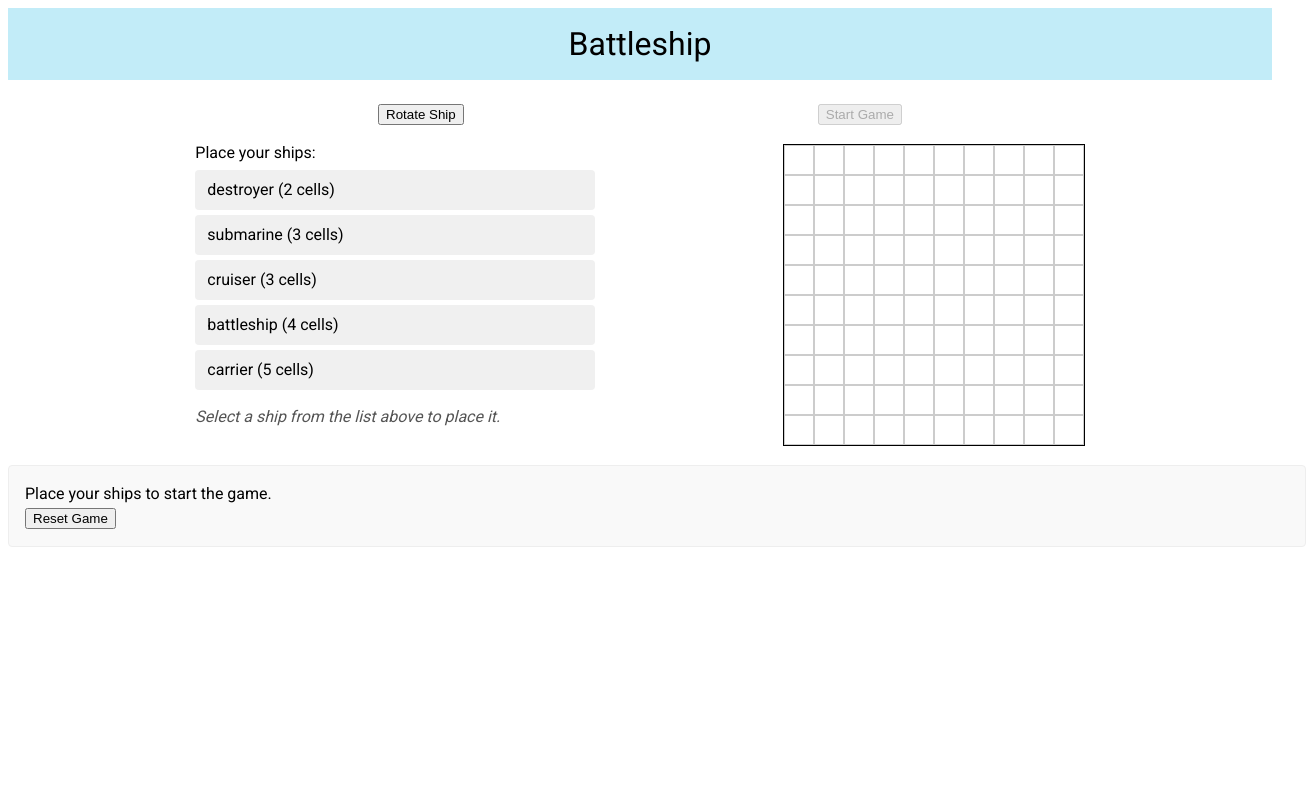
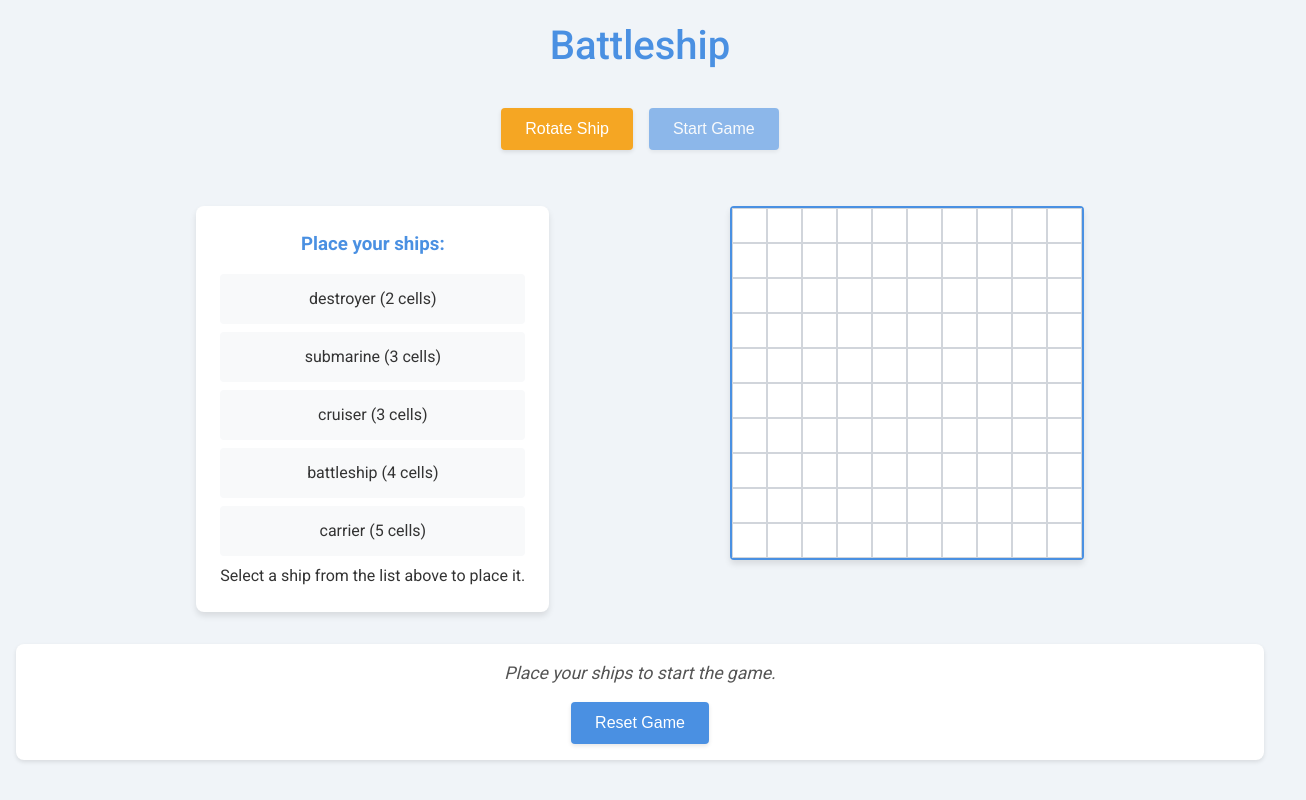
Before and after one commit to alasdairwood04/Battleship, a website built with webpack: page src/template.html in a window 1280 px wide. Shown: the whole page, 1306 px wide, since content can reach past the window. Built offline with nearby package versions, Linux system fonts and the light colour scheme.

Commit message:
added styling

```diff
--- a/src/index.js
+++ b/src/index.js
@@ -169,38 +169,65 @@ document.addEventListener("DOMContentLoaded", () => {
 // play logic
 computerBoardElement.addEventListener("click", (event) => {
     if (gameController.gamePhase === "play" && gameController.currentPlayer === humanPlayer) {
-            handleCellClick(event, gameController);
+        const cell = event.target;
+        if (!cell.dataset.x || !cell.dataset.y) {
+            return; // Skip if click wasn't on a cell
+        }
+
+        const x = parseInt(cell.dataset.x);
+        const y = parseInt(cell.dataset.y);
+        const coordinates = [x, y];
+
+        // Make the move directly instead of using handleCellClick
+        const result = gameController.playTurn(coordinates);
+
+        // Check if it was a valid move
+        if (!result.success && result.alreadyAttacked) {
+            updateGameStatus(result.message);
+            return;
+        }
+
+        // Update the UI based on the result
+        if (result.hit) {
+            cell.classList.add('hit');
+            updateGameStatus("You hit a ship!");
+        } else {
+            cell.classList.add('miss');
+            updateGameStatus("You missed!");
+        }
 
         if (gameController.getIsOver()) {
             updateGameStatus(`Game Over! ${gameController.winner.getName()} wins!`);
             resetButton.style.display = 'block';
+            return;
         }
 
         // Computer player's turn
         if (gameController.gamePhase === "play" && gameController.currentPlayer === computerPlayer) {
+            updateGameStatus("Computer is thinking...");
+
             setTimeout(() => {
                 const result = gameController.playTurn();
-
                 const [x, y] = result.coordinates;
-
                 const cell = playerBoardElement.querySelector(`[data-x="${x}"][data-y="${y}"]`);
 
-                    // Now 'cell' will be a valid DOM element
+                // Update UI based on computer's move
                 if (result.hit) {
                     cell.classList.add('hit');
+                    updateGameStatus("Computer hit your ship!");
                 } else {
                     cell.classList.add('miss');
+                    updateGameStatus("Computer missed! Your turn.");
                 }
 
                 if (gameController.getIsOver()) {
                     updateGameStatus(`Game Over! ${gameController.winner.getName()} wins!`);
                     resetButton.style.display = 'block';
                 }
-                }, 500);
+            }, 1500);
         }
     }
 });
-
 
     // reset game logic
     resetButton.addEventListener("click", () => {
--- a/src/logic/GameController.js
+++ b/src/logic/GameController.js
@@ -42,6 +42,9 @@ export default class GameController {
 }
 
     playTurn(coordinates = null) {
+        let sunkenComputerShips = new Set();
+        let sunkenPlayerShips = new Set();
+
         if (this.gamePhase !== "play") {
             throw new Error("Game is not in play phase");
         }
@@ -50,6 +53,8 @@ export default class GameController {
         if (this.isOver) {
             return {
                 success: true,
+                sunkenComputerShips: sunkenComputerShips,
+                sunkenPlayerShips: sunkenPlayerShips,
                 message: "Game over"
             }
         }
@@ -63,6 +68,14 @@ export default class GameController {
             console.log(`Computer attacking at coordinates: ${attackCoordinates}`);
             console.log(`Computer attacking at board: ${this.opponent.getName()}`);
             attackResult = this.currentPlayer.attack(this.opponent.getGameboard(), attackCoordinates);
+
+
+            // check if a ship has sunk
+            for (const ship of this.opponent.getGameboard().getShips()) {
+                if (ship.isSunk()) {
+                    sunkenComputerShips.add(ship);
+                }
+            }
 
             if (this.opponent.getGameboard().areAllShipsSunk()) {
                 this.isOver = true;
@@ -78,14 +91,37 @@ export default class GameController {
                 success: true,
                 hit: attackResult,
                 coordinates: attackCoordinates,
+                sunkenComputerShips: sunkenComputerShips,
+                sunkenPlayerShips: sunkenPlayerShips,
                 message: attackResult ? 'Hit!' : 'Miss!'
             };
         }
 
         // Human player's turn
         if (coordinates) {
+
+            if (this.opponent.getGameboard().isAlreadyAttacked(coordinates)) {
+                return {
+                    success: false,
+                    alreadyAttacked: true,
+                    sunkenPlayerShips: sunkenPlayerShips,
+                    sunkenComputerShips: sunkenComputerShips,
+                    message: 'You already attacked this position. Choose another one.'
+                };
+            }
+
             attackResult = this.currentPlayer.attack(this.opponent.getGameboard(), coordinates);
 
+
+            // check if a ship has sunk
+            for (const ship of this.opponent.getGameboard().getShips()) {
+                if (ship.isSunk()) {
+                    sunkenComputerShips.add(ship);
+                }
+            }
+
+
+            // Check if the opponent's ships are sunk
             if (this.opponent.getGameboard().areAllShipsSunk()) {
                 this.isOver = true;
                 this.winner = this.currentPlayer;
@@ -101,12 +137,16 @@ export default class GameController {
                 success: true,
                 hit: attackResult,
                 coordinates: coordinates,
+                sunkenComputerShips: sunkenComputerShips,
+                sunkenPlayerShips: sunkenPlayerShips,
                 message: attackResult ? 'Hit!' : 'Miss!'
             };
         }
         // If no coordinates are provided, it's an invalid turn
         return {
             success: false,
+            sunkenComputerShips: sunkenComputerShips,
+            sunkenPlayerShips: sunkenPlayerShips,
             message: 'Invalid turn'
         };
     }
--- a/src/logic/Gameboard.js
+++ b/src/logic/Gameboard.js
@@ -61,6 +61,14 @@ export default class Gameboard {
         return false;
     }
 
+    isAlreadyAttacked(coordinates) {
+        const [x, y] = coordinates;
+            // Check if coordinates exist in either hits or misses logs
+        return this.logOfHits.some(([hitX, hitY]) => hitX === x && hitY === y) ||
+               this.logOfMisses.some(([missX, missY]) => missX === x && missY === y);
+
+    }
+
     getHits() {
         return this.logOfHits;
     }
@@ -71,6 +79,10 @@ export default class Gameboard {
 
     getBoard() {
         return this.board;
+    }
+
+    getShips() {
+        return this.ships;
     }
 
     areAllShipsSunk() {
--- a/src/styles.css
+++ b/src/styles.css
@@ -1,180 +1,227 @@
 :root {
-  line-height: 1.5;
+  --font-family-sans: "Roboto", -apple-system, BlinkMacSystemFont, "Segoe UI",
+    "Helvetica Neue", Arial, sans-serif;
+  --font-size-base: 16px;
+  --line-height-base: 1.5;
+
+  --color-primary: #4a90e2; /* A nice, calming blue */
+  --color-secondary: #f5a623; /* A warm, inviting orange for accents */
+  --color-background: #f0f4f8; /* A very light grey for the background */
+  --color-text: #333;
+  --color-hit: #e63946; /* A clear, vibrant red for hits */
+  --color-miss: #a8dadc; /* A soft, muted blue for misses */
+  --color-ship: #457b9d; /* A darker, more solid blue for ships */
+  --color-cell-border: #d1d5db;
+  --color-cell-hover: #e2e8f0;
 }
 
-h1, h2, h3, h4, h5, figure, p, ol, ul {
+/* --- Global Resets and Defaults --- */
+*,
+*::before,
+*::after {
+  box-sizing: border-box;
   margin: 0;
+  padding: 0;
 }
 
-ol[role="list"], ul[role="list"] {
-  list-style: none;
-  padding-inline: 0;
+html {
+  font-size: var(--font-size-base);
+  scroll-behavior: smooth;
 }
 
-h1, h2, h3, h4, h5 {
-  font-size: inherit;
-  font-weight: inherit;
+body {
+  font-family: var(--font-family-sans);
+  line-height: var(--line-height-base);
+  background-color: var(--color-background);
+  color: var(--color-text);
+  text-align: center;
+  padding: 1rem;
 }
 
-img {
-  display: block;
-  max-inline-size: 100%;
+h1,
+h2 {
+  font-weight: 500;
+  margin-bottom: 1rem;
+}
+
+/* --- Header --- */
+header {
+  margin-bottom: 2rem;
+}
+
+header h1 {
+  font-size: 2.5rem;
+  color: var(--color-primary);
+}
+
+/* --- Game Containers --- */
+.game-container,
+#setup-container {
+  display: flex;
+  flex-direction: column;
+  align-items: center;
+  gap: 2rem;
+}
+
+.ship-placement-and-human-board {
+    display: flex;
+    justify-content: space-evenly;
+    width: 100%;
+    align-items: flex-start;
+}
+
+.game-boards {
+    display: flex;
+    justify-content: center;
+    gap: 3rem;
+    flex-wrap: wrap;
+}
+
+/* --- Game Board --- */
+.game-board {
+  display: grid;
+  grid-template-columns: repeat(10, 35px);
+  grid-template-rows: repeat(10, 35px);
+  border: 2px solid var(--color-primary);
+  border-radius: 4px;
+  background-color: #fff;
+  box-shadow: 0 4px 6px rgba(0, 0, 0, 0.1);
+}
+
+.cell {
+  width: 35px;
+  height: 35px;
+  border: 1px solid var(--color-cell-border);
+  transition: background-color 0.2s ease;
+}
+
+.cell:hover {
+  background-color: var(--color-cell-hover);
+  cursor: pointer;
+}
+
+/* --- Cell States --- */
+.ship {
+  background-color: var(--color-ship);
+}
+
+.hit {
+  background-color: var(--color-hit);
+}
+
+.miss {
+  background-color: var(--color-miss);
+}
+
+#computer-board .cell.ship {
+    background-color: #fff; /* Hide computer's ships */
+}
+
+#computer-board .cell.hit {
+    background-color: var(--color-hit);
+}
+
+#computer-board .cell.miss {
+    background-color: var(--color-miss);
 }
 
 
-/* HTML and Body styles (global defaults) */
-
-
-/* HTML and Body styles (global defaults) */
-
-html {
-    font-size: 16px; /* Base font size for rem units */
-    scroll-behavior: smooth; /* Optional: smooth scrolling for anchor links */
+/* --- Ship Selection and Controls --- */
+.ship-placement-container {
+    padding: 1.5rem;
+    background-color: #fff;
+    border-radius: 8px;
+    box-shadow: 0 4px 6px rgba(0, 0, 0, 0.1);
+    min-width: 300px;
 }
 
-body {
-    font-family: "Roboto", Arial, sans-serif; /* Fallback fonts */
-    font-size: 1rem; /* Inherit from html */
-    /* background-color: hsla(208, 100%, 97%, 0.757); */
+.ship-selection-list h3 {
+    margin-bottom: 1rem;
+    color: var(--color-primary);
 }
 
-.game-board {
-    display: grid;
-    grid-template-columns: repeat(10, 30px);
-    grid-template-rows: repeat(10, 30px);
-    border: 1px solid black;
-    width: 300px;
-    height: 300px;
-}
-
-.game-container {
-    display: flex;
-    justify-content: space-evenly;
-    align-items: center;
-    margin-bottom: 20px;
-
-}
-
-.cell {
-    width: 30px;
-    height: 30px;
-    border: 1px solid #ccc;
-    box-sizing: border-box;
-}
-
-.ship {
-    background-color: grey;
-}
-
-#computer-board .cell.ship {
-    background-color: white;
-}
-
-#computer-board .cell.hit {
-    background-color: red;
-}
-
-#computer-board .cell.miss {
-    background-color: lightblue;
-}
-
-
-.hit {
-    background-color: red;
-}
-
-
-.miss {
-    background-color: lightblue;
+.ship-item, .ship-item.selected, .ship-item.placed {
+    padding: 0.75rem 1rem;
+    margin: 0.5rem 0;
+    border-radius: 4px;
+    cursor: pointer;
+    transition: all 0.2s ease;
+    border: 1px solid transparent;
 }
 
 .ship-item {
-    padding: 8px 12px;
-    margin: 5px 0;
-    border-radius: 4px;
-    cursor: pointer;
-    background-color: #f0f0f0;
-    transition: all 0.2s ease;
+    background-color: #f8f9fa;
 }
 
 .ship-item:hover {
-    background-color: #e0e0e0;
+    background-color: #e9ecef;
 }
 
 .ship-item.selected {
-    background-color: #4CAF50;
+    background-color: var(--color-secondary);
     color: white;
     box-shadow: 0 2px 4px rgba(0,0,0,0.2);
+    border-color: var(--color-primary);
 }
 
 .ship-item.placed {
-    background-color: #9E9E9E;
-    color: #f0f0f0;
+    background-color: #e9ecef;
+    color: #6c757d;
     cursor: not-allowed;
     text-decoration: line-through;
 }
 
-.ship-instructions {
-    margin-top: 15px;
+.ship-controls {
+    margin-bottom: 1.5rem;
+    display: flex;
+    gap: 1rem;
+    justify-content: center;
+}
+
+/* --- Buttons --- */
+button {
+    padding: 0.75rem 1.5rem;
+    border: none;
+    border-radius: 4px;
+    font-size: 1rem;
+    font-weight: 500;
+    cursor: pointer;
+    transition: all 0.2s ease;
+    box-shadow: 0 2px 4px rgba(0,0,0,0.1);
+}
+
+button:hover:not(:disabled) {
+    transform: translateY(-2px);
+    box-shadow: 0 4px 6px rgba(0,0,0,0.15);
+}
+
+button:disabled {
+    cursor: not-allowed;
+    opacity: 0.6;
+}
+
+#start-button, #reset-button {
+    background-color: var(--color-primary);
+    color: white;
+}
+
+#rotate-button {
+    background-color: var(--color-secondary);
+    color: white;
+}
+
+/* --- Game Status --- */
+.game-status-container {
+    margin-top: 2rem;
+    padding: 1rem;
+    background-color: #fff;
+    border-radius: 8px;
+    box-shadow: 0 2px 4px rgba(0,0,0,0.1);
+}
+
+#game-status {
+    font-size: 1.1rem;
     font-style: italic;
     color: #555;
+    margin-bottom: 1rem;
 }
-
-
-/* header styling */
-
-header {
-    background-color: #afe7f6c2;
-    font-size: 2rem;
-    padding: 12px 16px;
-    text-align: center;
-    margin-bottom: 0.5rem;;
-}
-
-/* set-up-container styling */
-
-#setup-container {
-    display: block;
-}
-
-.ship-placement-container {
-    margin-bottom: 20px;
-}
-
-.ship-controls {
-    display: flex;
-    align-items: center;
-    justify-content: space-evenly;
-    padding: 1rem;
-}
-
-.ship-controls #rotate-button {
-    align-items: center;
-
-}
-
-#setup-container #player-board {
-    justify-content: center;
-
-}
-
-
-.ship-placement-and-human-board {
-    display: flex;
-    align-items: center;
-    justify-content: space-evenly;
-}
-
-.ship-selection-list {
-    width: 400px;
-    height: auto;
-}
-
-.game-status-container {
-    width: 100%;
-    padding: 1rem;
-    background-color: #f9f9f9;
-    border: 1px solid #eee;
-    border-radius: 4px;
-    margin-top: 1rem;
-}
```
Lines whose indentation alone changed are shown as unchanged.
